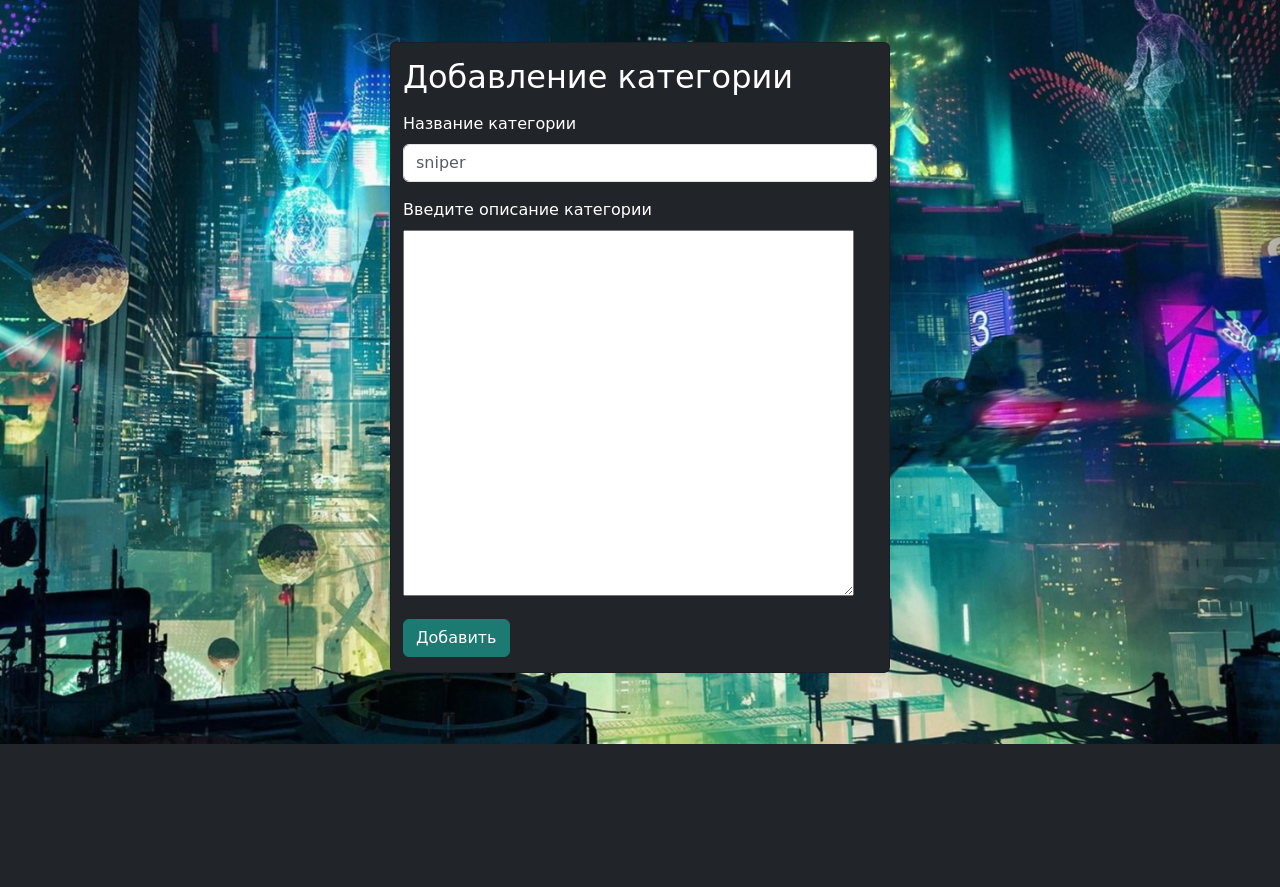
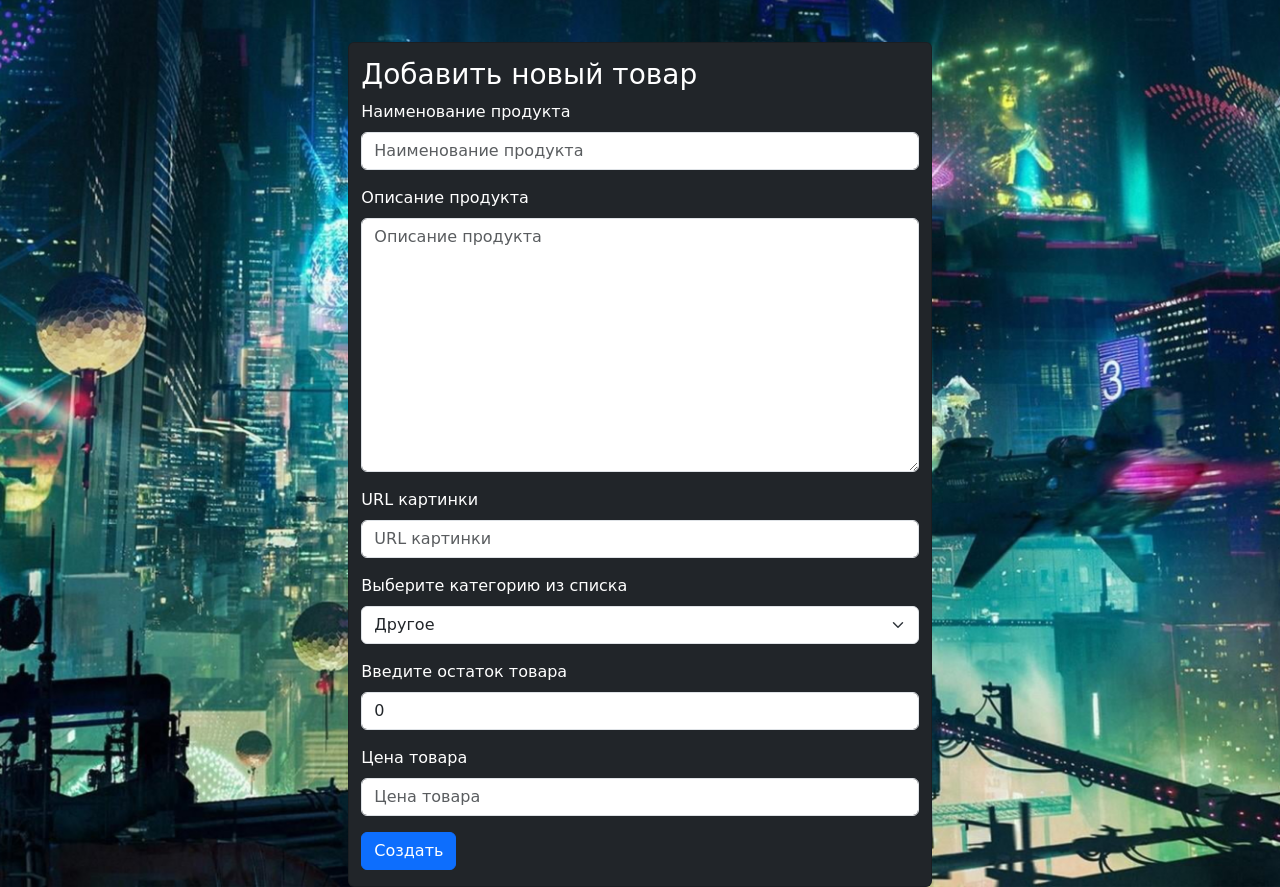
Before and after one commit to TagleD/homework_56_gleb_tarakanov, a Django app: template source/webapp/templates/category_add.html in a window 1280 px wide. Shown: the part 56-943 px from the top of the page. Before the commit the page ends 800 px from the top, so only its background shows below. Run offline with Django 4.2, Linux system fonts and the light colour scheme; the template is opened without the code that fills it: values that come from a table or form of the project are taken from there, others are empty; some libraries are stand-ins or nearby versions; some web fonts are replaced.

Commit message:
Реализована возможность добавления товара

```diff
--- /dev/null
+++ b/source/webapp/forms.py
@@ -0,0 +1,23 @@
+from django import forms
+from django.core.exceptions import ValidationError
+from webapp.models import Product
+
+
+class ProductForm(forms.ModelForm):
+    class Meta:
+        model = Product
+        fields = ('name', 'description', 'image', 'category', 'balance', 'coast')
+        labels = {
+            'name': 'Наименование продукта',
+            'description': 'Описание продукта',
+            'image': 'URL картинки',
+            'category': 'Выберите категорию из списка',
+            'balance': 'Введите остаток товара',
+            'coast': 'Цена товара'
+        }
+
+        def clean_name(self):
+            name = self.cleaned_data.get('name')
+            if len(name) < 2:
+                raise ValidationError('Наименование должен быть длинее 2-ух символов')
+            return name
--- a/source/webapp/models.py
+++ b/source/webapp/models.py
@@ -14,7 +14,7 @@ class CategoryChoice(TextChoices):
 class Product(models.Model):
     name = models.CharField(max_length=100, null=False, blank=False, verbose_name='Наименование')
     description = models.TextField(max_length=2000, null=True, blank=False, verbose_name="Описание")
-    image = models.TextField(max_length=3000, verbose_name="URL картинки")
+    image = models.CharField(max_length=3000, verbose_name="URL картинки")
     category = models.CharField(
         max_length=100,
         null=True,
--- a/source/webapp/templates/base.html
+++ b/source/webapp/templates/base.html
@@ -1,4 +1,8 @@
 {% load static %}
+{% load django_bootstrap5 %}
+{% bootstrap_css %}
+{% bootstrap_javascript %}
+{% bootstrap_messages %}
 <!DOCTYPE html>
 <html lang="en">
 <head>
@@ -25,7 +29,7 @@
                             <a class="nav-link active" aria-current="page" href="{% url 'products_view' %}">Products</a>
                         </li>
                         <li class="nav-item">
-                            <a class="nav-link" href="#">Add product</a>
+                            <a class="nav-link" href="{% url 'products_add' %}">Add product</a>
                         </li>
                     </ul>
                 </div>
--- a/source/webapp/templates/category_add.html
+++ b/source/webapp/templates/category_add.html
@@ -1,27 +1,15 @@
 {% extends 'base.html' %}
-
-{% block title %}Добавление категории{% endblock %}
-
+{% block title %}Добавление товара{% endblock %}
 {% block content %}
     <div class="container">
         <div class="row d-flex justify-content-center card-margin">
-            <div class="col-6 card text-bg-dark card-padding card-padding-bottom">
-                <form action="{% url 'category_add' %}" method="post">
-                    {% csrf_token %}
-                    <div class="mb-3">
-                        <h2>Добавление категории</h2>
-                    </div>
-                    <div class="mb-3">
-                        <label for="category" class="form-label">Название категории</label>
-                        <input type="text" id="category" name="category" class="form-control"
-                               placeholder="sniper">
-                    </div>
-                    <div class="mb-3">
-                        <label for="description" class="form-label">Введите описание категории</label>
-                        <textarea id="description" name="description" rows="15" cols="53"></textarea>
-                    </div>
-                    <button type="submit" class="btn btn-primary green">Добавить</button>
-                </form>
+            <div class="col-7 card text-bg-dark card-padding">
+                <div class="form">
+                    <h3>Добавить новый товар</h3>
+                    <form action="{% url 'products_add' %}" method="post">
+                        {% include 'partial/create_and_update_form.html' with button_text='Создать' %}
+                    </form>
+                </div>
             </div>
         </div>
     </div>
--- /dev/null
+++ b/source/webapp/templates/partial/create_and_update_form.html
@@ -0,0 +1,7 @@
+{% csrf_token %}
+{% load django_bootstrap5 %}
+{% bootstrap_form form %}
+
+<div class="form_row">
+     {% bootstrap_button button_type="submit" content=button_text %}
+</div>
--- a/source/webapp/urls.py
+++ b/source/webapp/urls.py
@@ -2,14 +2,14 @@ from django.urls import path
 
 
 
-from webapp.views.products import products_view, product_view
+from webapp.views.products import products_view, product_view, products_add_view
 
 
 urlpatterns = [
     path('', products_view, name='index'),
     path('products', products_view, name='products_view'),
     path('products/<int:pk>', product_view, name='product_detail'),
-    # path('products/add', products_add_view, name='products_add'),
+    path('products/add', products_add_view, name='products_add'),
     # path('products/<int:pk>/delete', products_delete_view, name='product_delete'),
     # path('products/<int:pk>/edit', products_edit_view, name='product_edit'),
     # path('categories/add', category_add_view, name='category_add'),
```
Also changed, not shown: source/app/settings.py (+72 -0 lines), source/webapp/views/products.py (+28 -17 lines), source/webapp/migrations/0004_alter_product_image.py (added).
